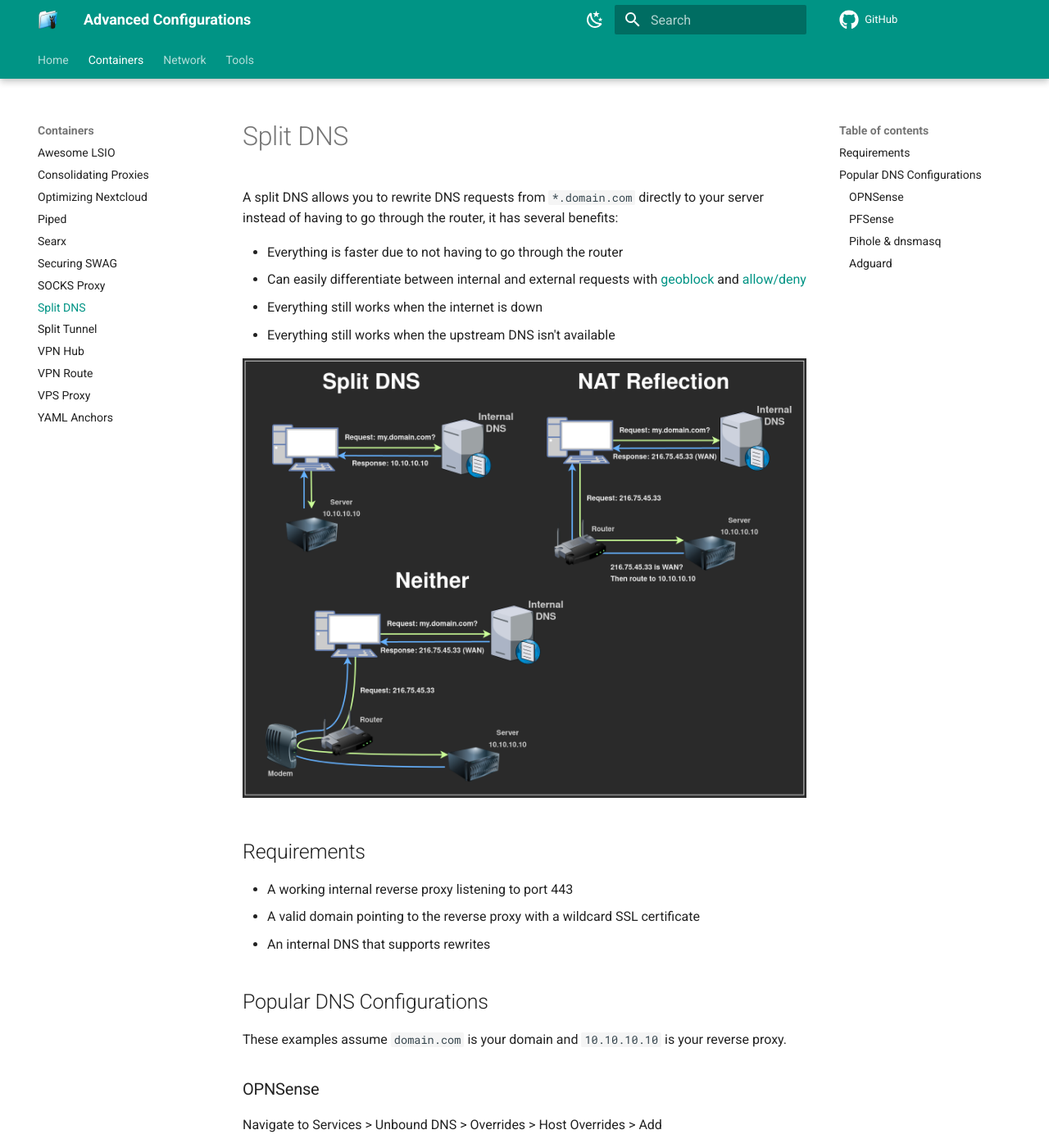
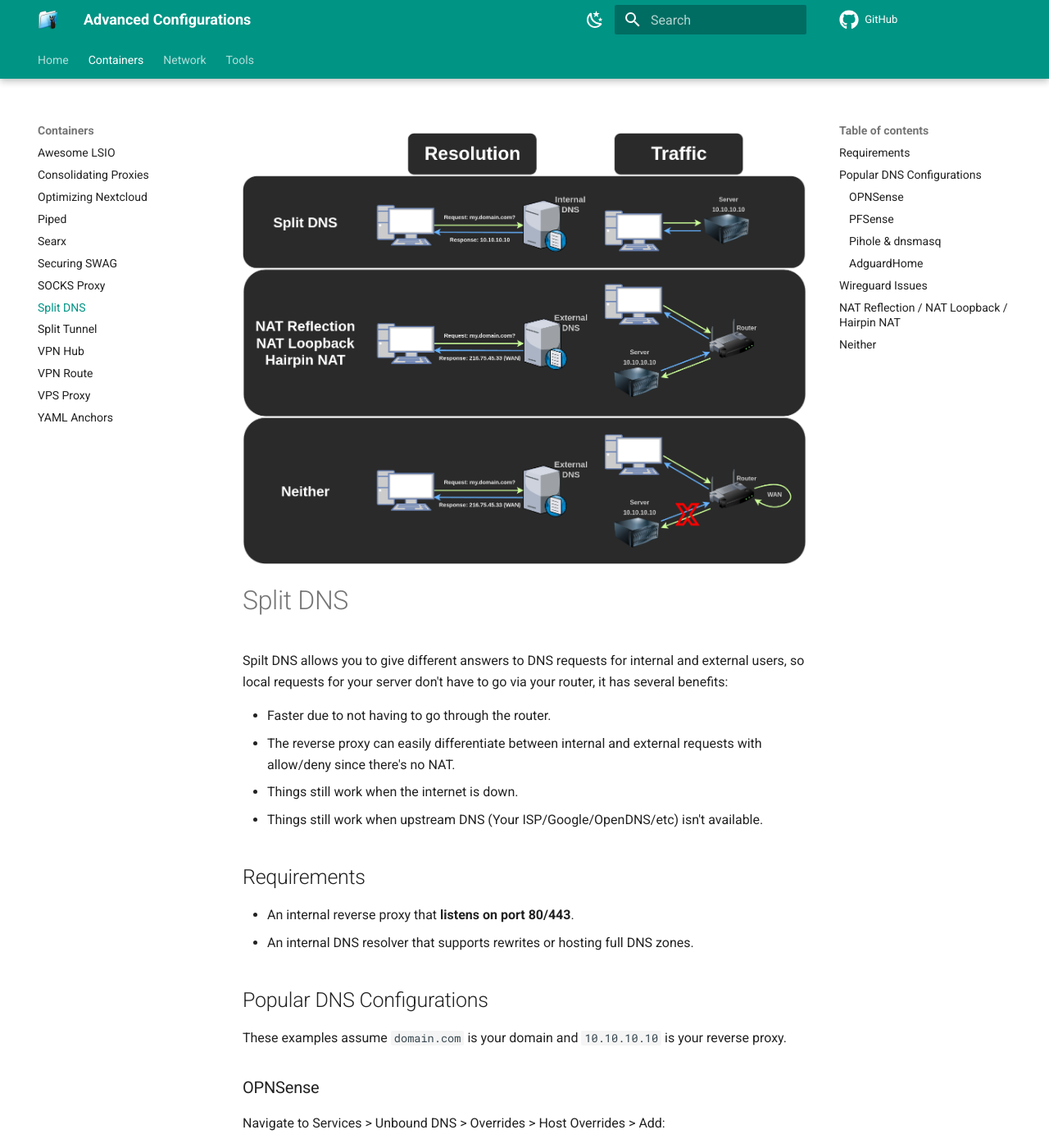
Before and after one commit to quietsy/advanced-configurations, an MkDocs documentation site: the page built from docs/split-dns.md, in a window 1280 px wide and 1400 px high. Shown: the whole window at 82% size. Built offline with MkDocs 1.6.1 and Material for MkDocs 9.7.7, drawn with Linux system fonts in a browser that asks for light colours; comment, search, counter and statistics services are not loaded; some of the changed text lies outside the part shown.

Commit message:
Update split dns

````diff
--- a/docs/split-dns.md
+++ b/docs/split-dns.md
@@ -1,20 +1,18 @@
+![Split DNS](images/split_dns_nat_reflection.png)
+
 # Split DNS
 
-A split DNS allows you to rewrite DNS requests from `*.domain.com` directly to your server instead of having to go through the router, it has several benefits:
+Spilt DNS allows you to give different answers to DNS requests for internal and external users, so local requests for your server don't have to go via your router, it has several benefits:
 
-- Everything is faster due to not having to go through the router
-- Can easily differentiate between internal and external requests with [geoblock](/secure/#geoblock) and [allow/deny](/secure/#internal-applications)
-- Everything still works when the internet is down
-- Everything still works when the upstream DNS isn't available
-
-![Split DNS](images/split_dns_nat_reflection.png)
-
+- Faster due to not having to go through the router.
+- The reverse proxy can easily differentiate between internal and external requests with allow/deny since there's no NAT.
+- Things still work when the internet is down.
+- Things still work when upstream DNS (Your ISP/Google/OpenDNS/etc) isn't available.
 
 ## Requirements
 
-- A working internal reverse proxy listening to port 443
-- A valid domain pointing to the reverse proxy with a wildcard SSL certificate
-- An internal DNS that supports rewrites
+- An internal reverse proxy that **listens on port 80/443**.
+- An internal DNS resolver that supports rewrites or hosting full DNS zones.
 
 ## Popular DNS Configurations
 
@@ -22,7 +20,7 @@
 
 ### OPNSense
 
-Navigate to Services > Unbound DNS > Overrides > Host Overrides > Add
+Navigate to Services > Unbound DNS > Overrides > Host Overrides > Add:
 
 - Host: `*`
 - Domain: `domain.com`
@@ -31,7 +29,7 @@
 
 ### PFSense
 
-Navigate to Services > DNS Resolver > General Setting > Host Overrides > Add
+Navigate to Services > DNS Resolver > General Setting > Host Overrides > Add:
 
 - Host: `*`
 - Domain: `domain.com`
@@ -45,9 +43,27 @@
 address=/domain.com/10.10.10.10
 ```
 
-### Adguard
+### AdguardHome
 
-Navigate to Filters > DNS rewrites > Add DNS rewrite
+Navigate to Filters > DNS rewrites > Add DNS rewrite:
 
 - Domain name: `*.domain.com`
 - IP Address: `10.10.10.10`
+
+## Wireguard Issues
+
+When exposing a wireguard server, the wireguard subdomain should not be split or it will break the connection while roaming between wi-fi and mobile data.
+
+For example, you can exclude `wg.domain.com` on AdguardHome by creating another DNS rewrite of `wg.domain.com` to `wg.domain.com`, that will exclude it from the split.
+
+## NAT Reflection / NAT Loopback / Hairpin NAT
+
+NAT reflection is an alternative option to split DNS, which can provide some but not all of the same same benefits, it allows LAN devices to use the external IP and get port-forwarded without being NAT'd.
+
+It's usually a setting on specific routers that can be enabled via a checkbox.
+
+Note that using Cloudflare proxy (the orange cloud) or Cloudflare tunnels will bypass it and still send traffic externally.
+
+## Neither
+
+Without split DNS or NAT reflection traffic goes out of your router to reach your external IP and then gets NAT'd back in, often getting blocked by the router since external traffic with a LAN IP source is seen as malicious.
````
Also changed, not shown: docs/images/split_dns_nat_reflection.png.
